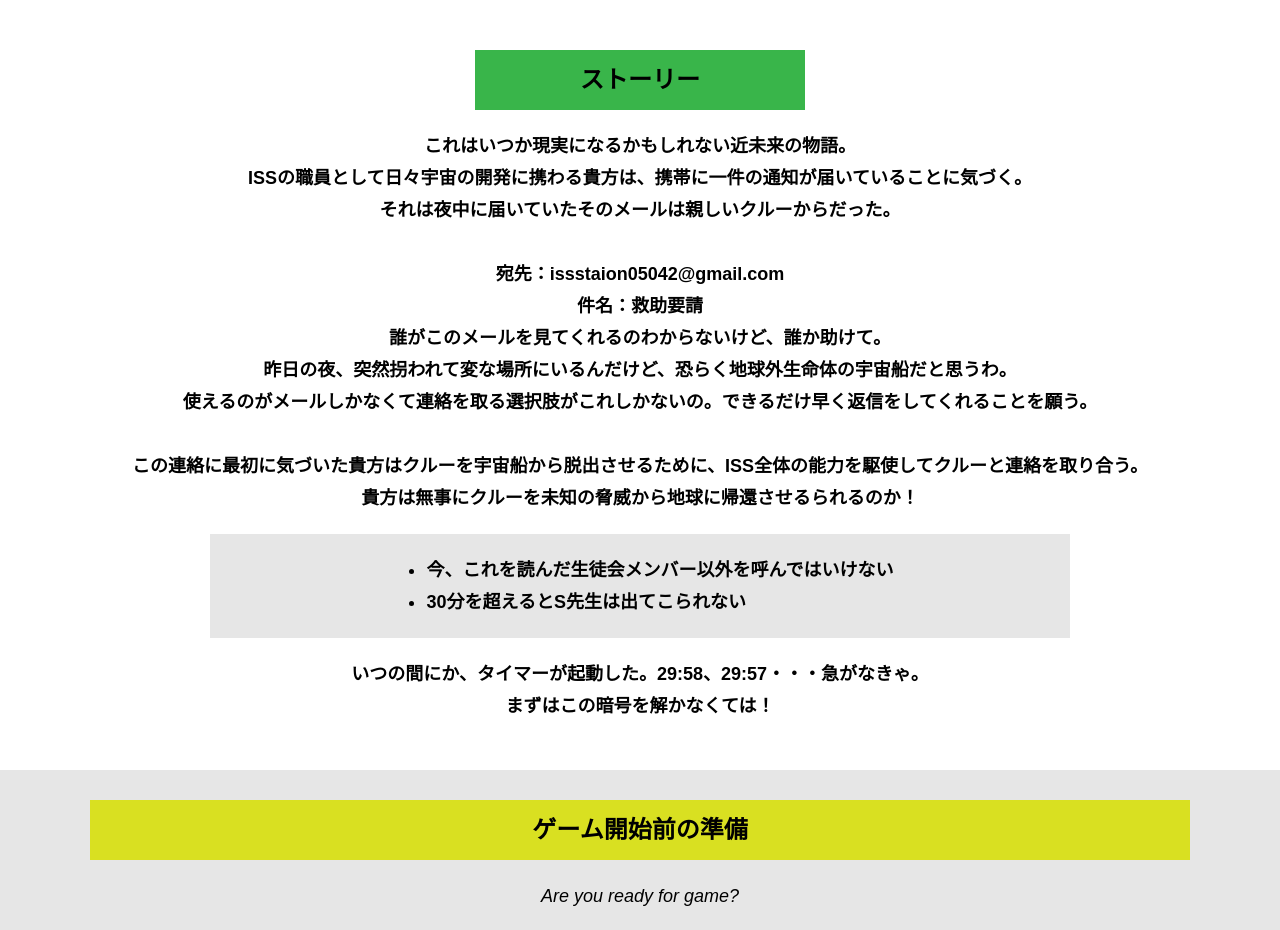
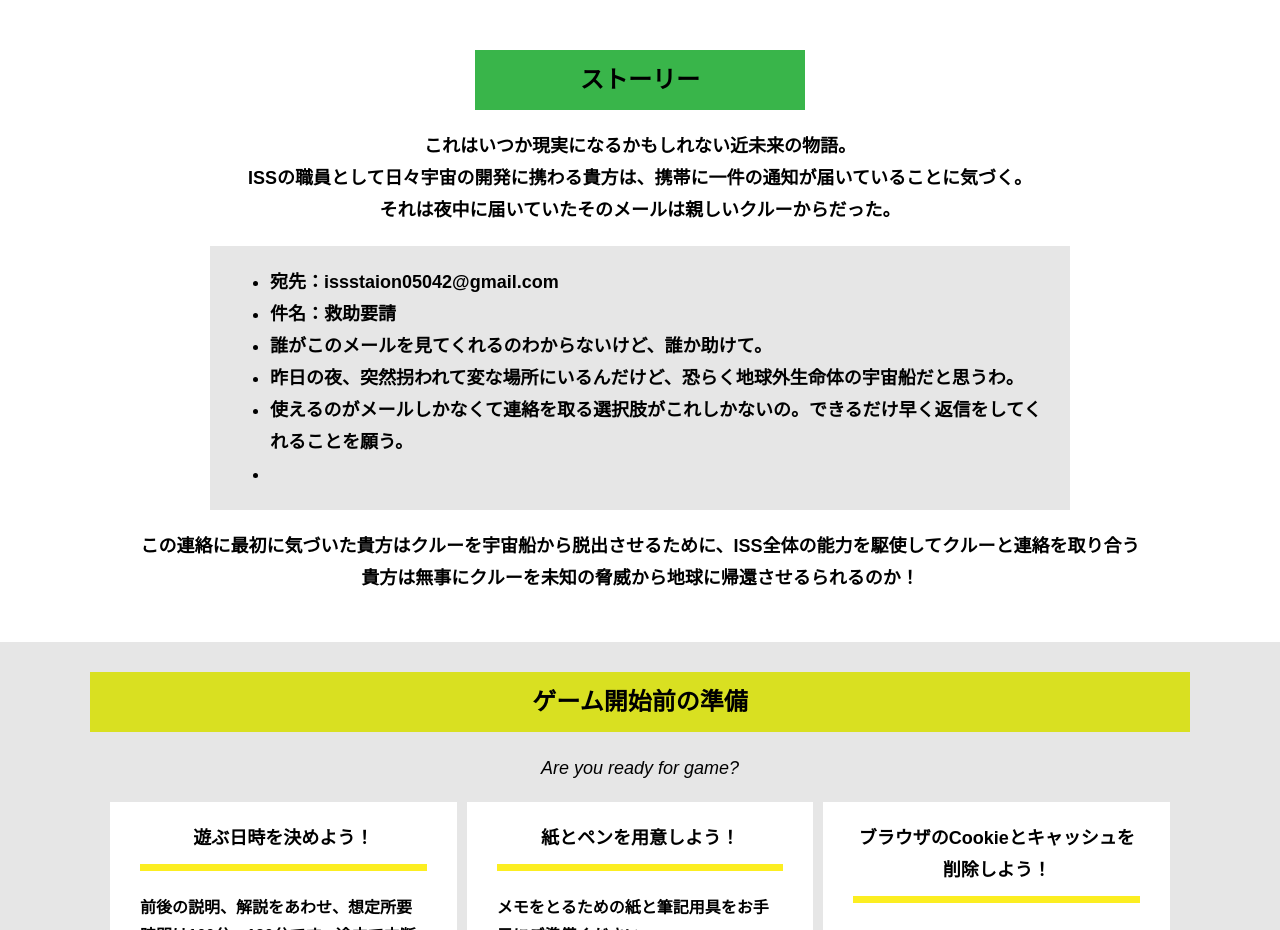
Before and after one commit to yu-0510/alfa-ocha-6, a plain HTML site: page index.html in a window 1280 px wide. Shown: the part 1020-1950 px from the top of the page. Drawn offline with Linux system fonts and the light colour scheme.

Commit message:
Update index.html

```diff
--- a/index.html
+++ b/index.html
@@ -31,25 +31,18 @@
         <div class="story">
           <p class="text-center">これはいつか現実になるかもしれない近未来の物語。<br>
             ISSの職員として日々宇宙の開発に携わる貴方は、携帯に一件の通知が届いていることに気づく。<br>
-            それは夜中に届いていたそのメールは親しいクルーからだった。<br>
-            <br>
-            宛先：issstaion05042@gmail.com <br>
-            件名：救助要請 <br>
-            誰がこのメールを見てくれるのわからないけど、誰か助けて。<br>
-            昨日の夜、突然拐われて変な場所にいるんだけど、恐らく地球外生命体の宇宙船だと思うわ。<br>
-            使えるのがメールしかなくて連絡を取る選択肢がこれしかないの。できるだけ早く返信をしてくれることを願う。<br>
-            <br>
-            この連絡に最初に気づいた貴方はクルーを宇宙船から脱出させるために、ISS全体の能力を駆使してクルーと連絡を取り合う。<br>
-
-            貴方は無事にクルーを未知の脅威から地球に帰還させるられるのか！</p>
+            それは夜中に届いていたそのメールは親しいクルーからだった。</p>
           <div class="story__note__outer bg-color--gray">
             <ul class="story__note">
-              <li>今、これを読んだ生徒会メンバー以外を呼んではいけない</li>
-              <li>30分を超えるとS先生は出てこられない</li>
+              <li> 宛先：issstaion05042@gmail.com </li>
+              <li> 件名：救助要請</li>
+              <li>誰がこのメールを見てくれるのわからないけど、誰か助けて。</li>
+              <li>昨日の夜、突然拐われて変な場所にいるんだけど、恐らく地球外生命体の宇宙船だと思うわ。</li>
+              <li>使えるのがメールしかなくて連絡を取る選択肢がこれしかないの。できるだけ早く返信をしてくれることを願う。<li>
             </ul>
           </div>
-          <p class="text-center">いつの間にか、タイマーが起動した。29:58、29:57・・・急がなきゃ。<br>
-            まずはこの暗号を解かなくては！</p>
+          <p class="text-center">この連絡に最初に気づいた貴方はクルーを宇宙船から脱出させるために、ISS全体の能力を駆使してクルーと連絡を取り合う<br>
+            貴方は無事にクルーを未知の脅威から地球に帰還させるられるのか！</p>
         </div>
       </div>
     </section>
```
